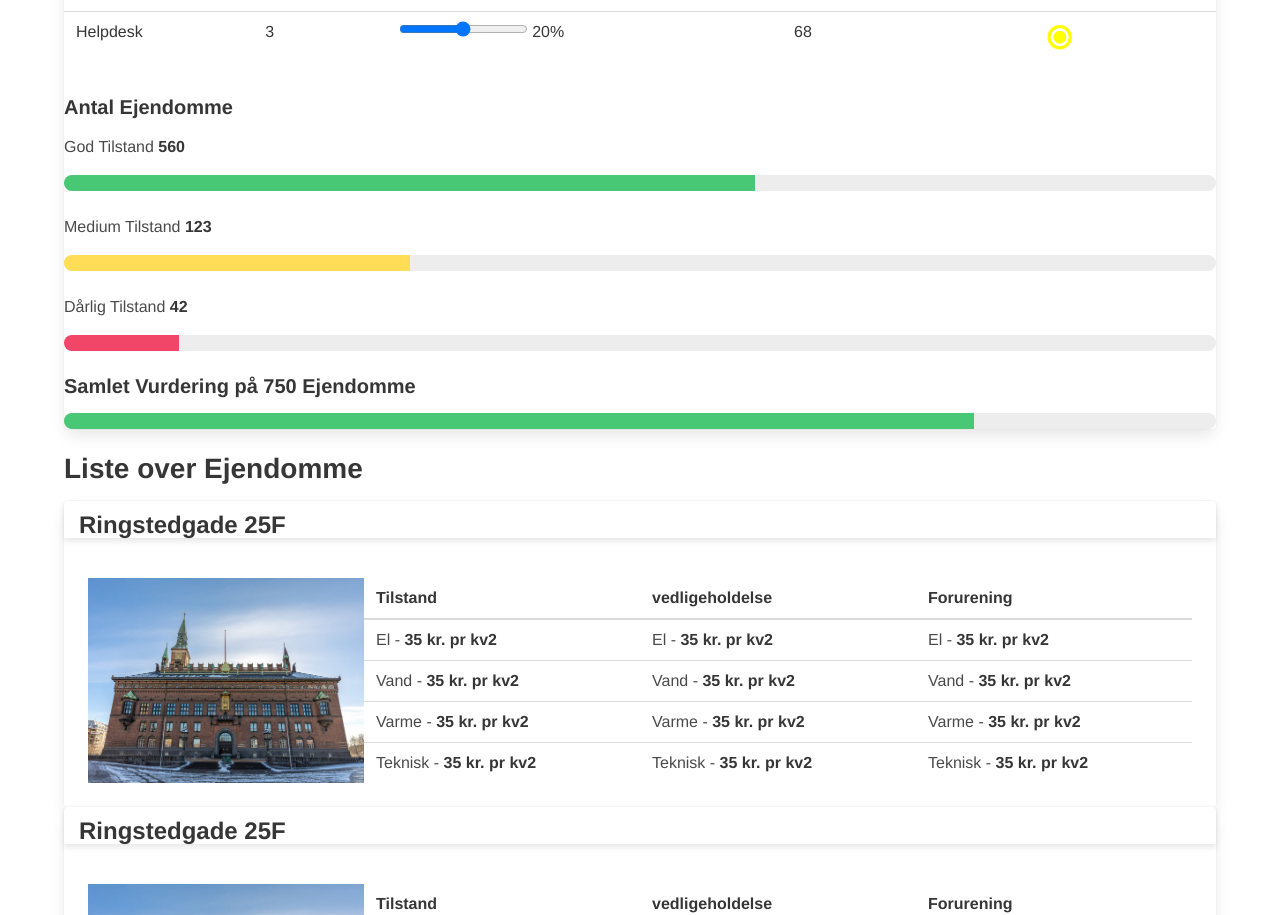
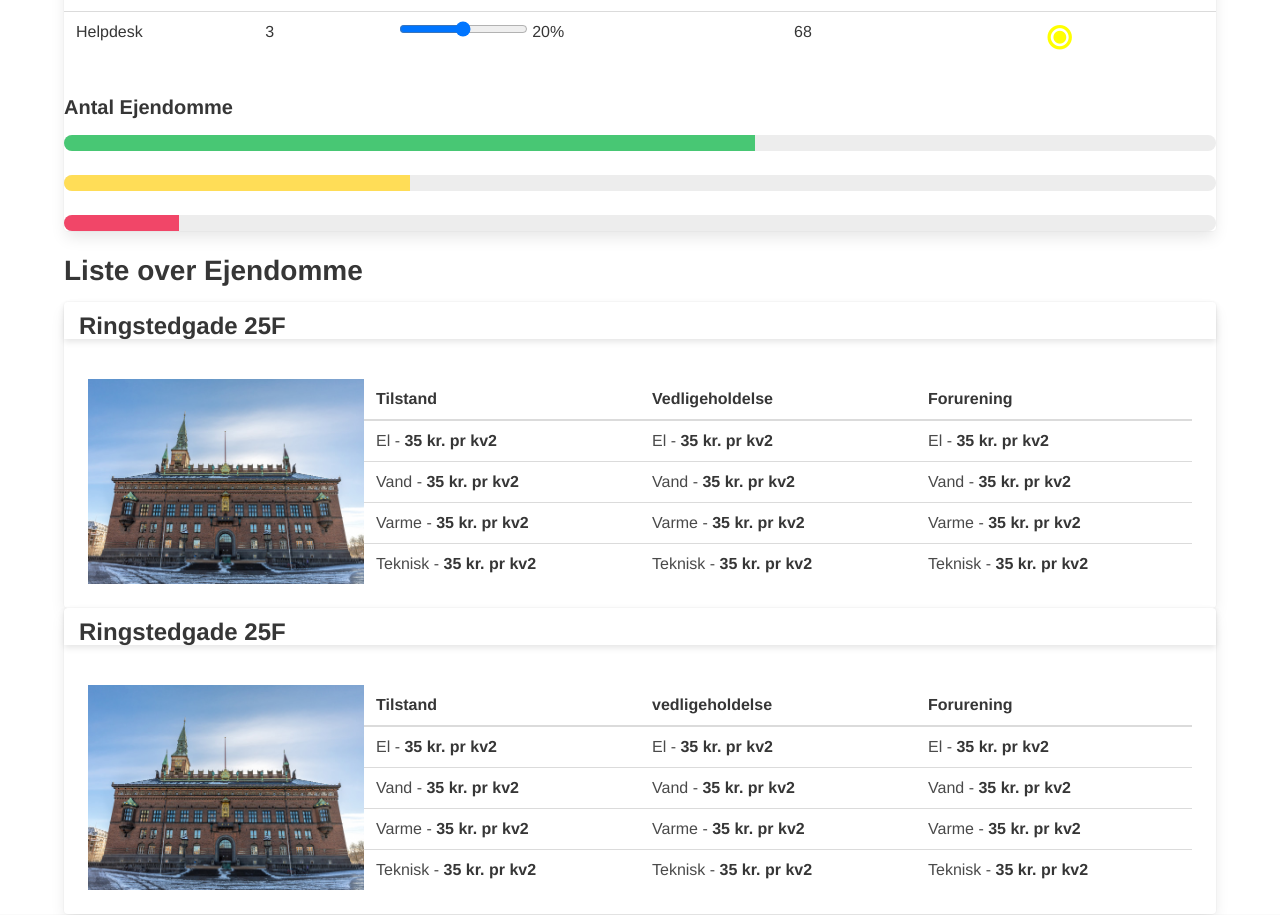
Before and after one commit to Hazeha/nestved-webapp, a Vue app: page / in a window 1280 px wide. Shown: the part 1220-2135 px from the top of the page. Built offline with nearby package versions, Linux system fonts and the light colour scheme.

Commit message:
Fjernet tekst til graferne

```diff
--- a/src/components/Properties.vue
+++ b/src/components/Properties.vue
@@ -216,15 +216,15 @@
             </table>
 
             <h4>Antal Ejendomme</h4>
-            <p>God Tilstand <strong>560</strong></p>
+            <div class="progress-container">
+
             <progress class="progress is-success" value="60" max="100"></progress>
-            <p>Medium Tilstand <strong>123</strong></p>
+
             <progress class="progress is-warning" value="30" max="100">75%</progress>
-            <p>Dårlig Tilstand <strong>42</strong></p>
+
             <progress class="progress is-danger" value="10" max="100">90%</progress>
+            </div>
 
-            <h4>Samlet Vurdering på 750 Ejendomme</h4>
-            <progress class="progress is-success" value="79" max="100"></progress>
         </div>
         <!--TODO Lste over ejendomme, Skal laves så de rigtige boliger kommer frem via søgningen-->
         <div class="content">
@@ -237,7 +237,7 @@
                         <thead>
                             <tr>
                                 <th>Tilstand</th>
-                                <th>vedligeholdelse</th>
+                                <th>Vedligeholdelse</th>
                                 <th>Forurening</th>
                             </tr>
                         </thead>
```
